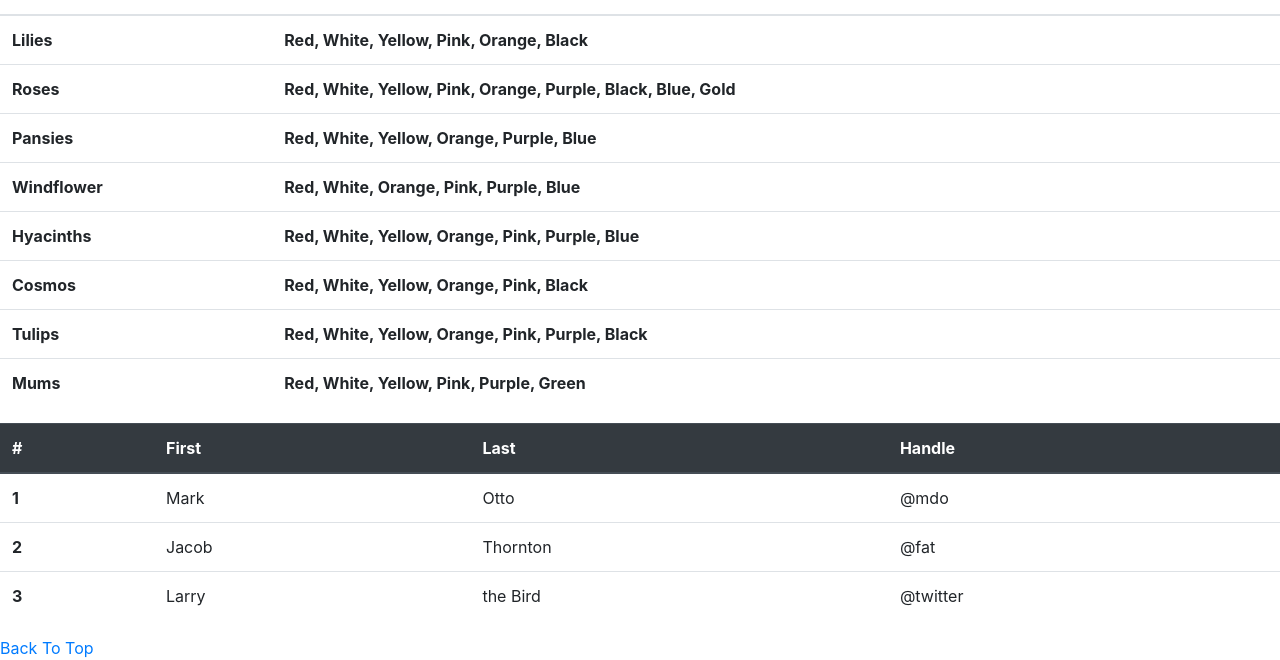
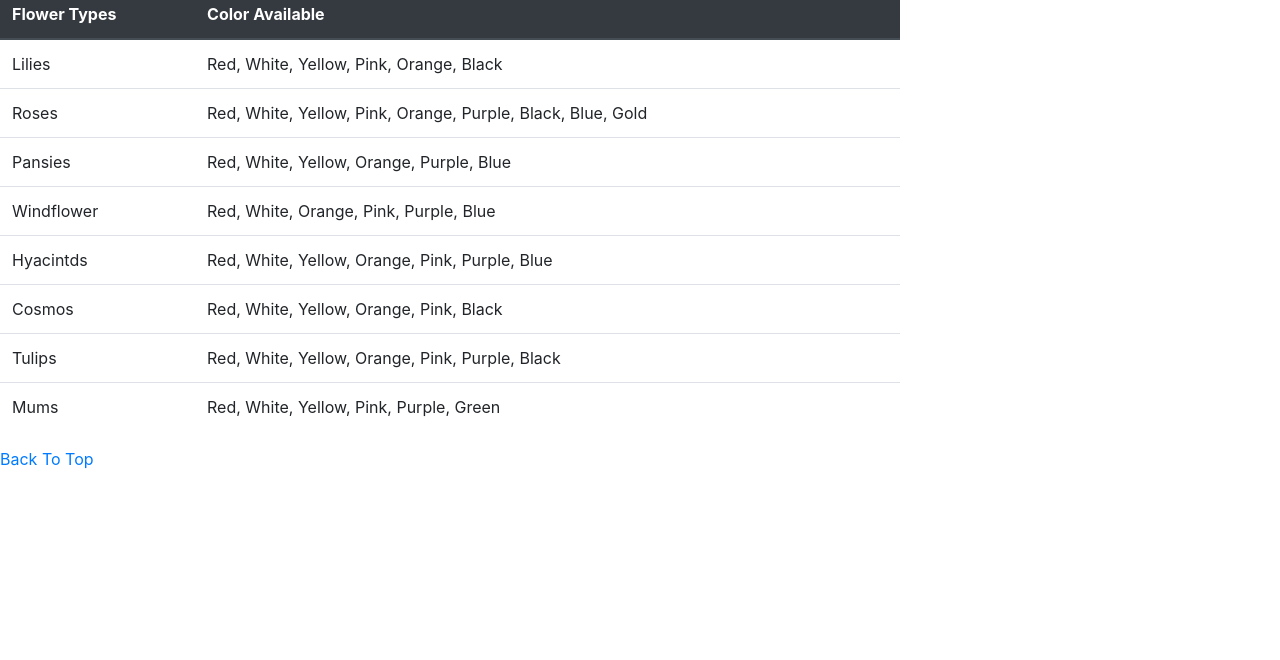
Before and after one commit to Biglustypanda/CS50w_Project0, a plain HTML site: page index.html in a window 1280 px wide. Shown: the part 141-801 px from the top of the page. Drawn offline with nearby package versions, Linux system fonts and the light colour scheme; files that its build step writes are made by us from their sources.

Commit message:
fix table

```diff
--- a/index.html
+++ b/index.html
@@ -3,7 +3,7 @@
     <head>
         <title>Animal Crossing Flower Guide</title>
         <link rel="stylesheet"  type= "text/css" href="styles.css">
-        <link rel="stylesheet" href="https://stackpath.bootstrapcdn.com/bootstrap/4.4.1/css/bootstrap.min.css" integrity="sha384-Vkoo8x4CGsO3+Hhxv8T/Q5PaXtkKtu6ug5TOeNV6gBiFeWPGFN9MuhOf23Q9Ifjh" crossorigin="anonymous">
+		<link rel="stylesheet" href="https://stackpath.bootstrapcdn.com/bootstrap/4.4.1/css/bootstrap.min.css" integrity="sha384-Vkoo8x4CGsO3+Hhxv8T/Q5PaXtkKtu6ug5TOeNV6gBiFeWPGFN9MuhOf23Q9Ifjh" crossorigin="anonymous">
     </head>
     <body>
         <div class='header-nav'>
@@ -24,12 +24,12 @@
         </div>
         <div class=main-body>
         	<div id="top" class="intro">
-        		<h3> Animal Crossing Flower Guide </h2>
-        		<h7> This guide is for those that want to know all about Animal Crossing New Horizon Flowers and how to breed them effectively to get all the colors.</h5>
+        		<h3> Animal Crossing Flower Guide </h3>
+        		<h7> this guide is for those that want to know all about Animal Crossing New Horizon Flowers and how to breed them effectively to get all the colors.</h7>
         	</div>
         	<div class="flower-table">
         		<table class="table">
-        			<thead class="thread-dark">
+        			<thead class="thead-dark">
 		        		<tr>
 		        			<th scope="col">Flower Types</th>
 		        			<th scope="col">Color Available</th>
@@ -37,68 +37,38 @@
 		        	</thead>
 		        	<tbody>
 		        		<tr>
-		        			<th>Lilies</th>
-		        			<th>Red, White, Yellow, Pink, Orange, Black</th>
+		        			<td>Lilies</td>
+		        			<td>Red, White, Yellow, Pink, Orange, Black</td>
 		        		</tr>
 		        		<tr>
-		        			<th>Roses</th>
-		        			<th>Red, White, Yellow, Pink, Orange, Purple, Black, Blue, Gold</th>
+		        			<td>Roses</td>
+		        			<td>Red, White, Yellow, Pink, Orange, Purple, Black, Blue, Gold</td>
 		        		</tr>
 		        		<tr>
-		        			<th>Pansies</th>
-		        			<th>Red, White, Yellow, Orange, Purple, Blue</th>
+		        			<td>Pansies</td>
+		        			<td>Red, White, Yellow, Orange, Purple, Blue</td>
 		        		</tr>
 		        		<tr>
-		        			<th>Windflower</th>
-		        			<th>Red, White, Orange, Pink, Purple, Blue</th>
+		        			<td>Windflower</td>
+		        			<td>Red, White, Orange, Pink, Purple, Blue</td>
 		        		</tr>
 		        		<tr>
-		        			<th>Hyacinths</th>
-		        			<th>Red, White, Yellow, Orange, Pink, Purple, Blue</th>
+		        			<td>Hyacintds</td>
+		        			<td>Red, White, Yellow, Orange, Pink, Purple, Blue</td>
 		        		</tr>
 		        		<tr>
-		        			<th>Cosmos</th>
-		        			<th>Red, White, Yellow, Orange, Pink, Black</th>
+		        			<td>Cosmos</td>
+		        			<td>Red, White, Yellow, Orange, Pink, Black</td>
 		        		</tr>
 		        		<tr>
-		        			<th>Tulips</th>
-		        			<th>Red, White, Yellow, Orange, Pink, Purple, Black</th>
+		        			<td>Tulips</td>
+		        			<td>Red, White, Yellow, Orange, Pink, Purple, Black</td>
 		        		</tr>
 		        		<tr>
-		        			<th>Mums</th>
-		        			<th>Red, White, Yellow, Pink, Purple, Green</th>
+		        			<td>Mums</td>
+		        			<td>Red, White, Yellow, Pink, Purple, Green</td>
 		        		</tr>
 		        	</tbody>
-	        	</table>
-	        	<table class="table">
-	        		<thead class="thead-dark">
-	        			<tr>
-	        				<th scope="col">#</th>
-	        				<th scope="col">First</th>
-	        				<th scope="col">Last</th>
-	        				<th scope="col">Handle</th>
-	        			</tr>
-	        		</thead>
-	        		<tbody>
-	        			<tr>
-	        				<th scope="row">1</th>
-	        				<td>Mark</td>
-	        				<td>Otto</td>
-	        				<td>@mdo</td>
-	        			</tr>
-	        			<tr>
-	        				<th scope="row">2</th>
-	        				<td>Jacob</td>
-	        				<td>Thornton</td>
-	        				<td>@fat</td>
-	        			</tr>
-	        			<tr>
-	        				<th scope="row">3</th>
-	        				<td>Larry</td>
-	        				<td>the Bird</td>
-	        				<td>@twitter</td>
-	        			</tr>
-	        		</tbody>
 	        	</table>
 	        </div>
         	<a href="#top">Back To Top</a>
--- a/styles.scss
+++ b/styles.scss
@@ -0,0 +1,4 @@
+body {
+	max-width: 900px;
+	margin: auto;
+}
```
